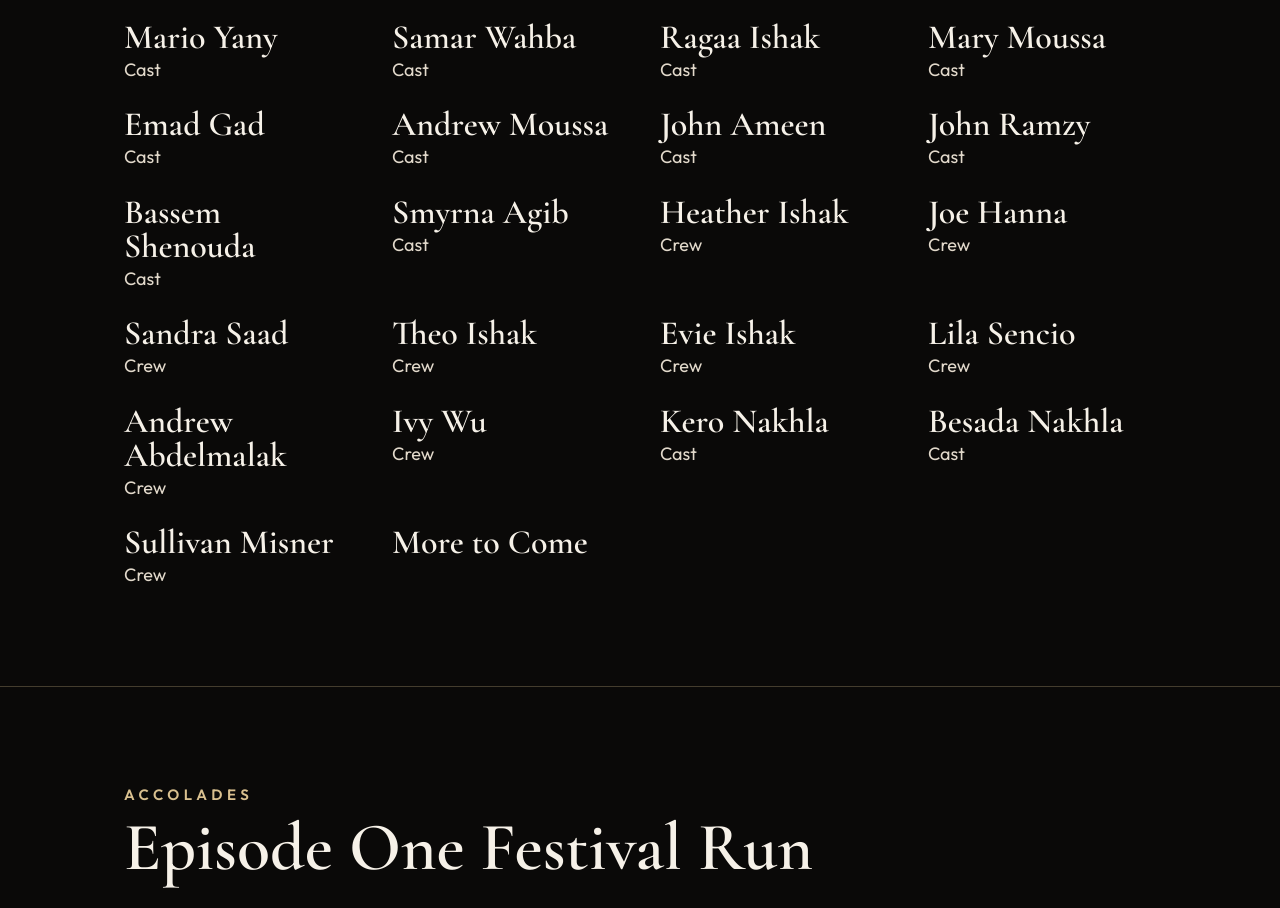
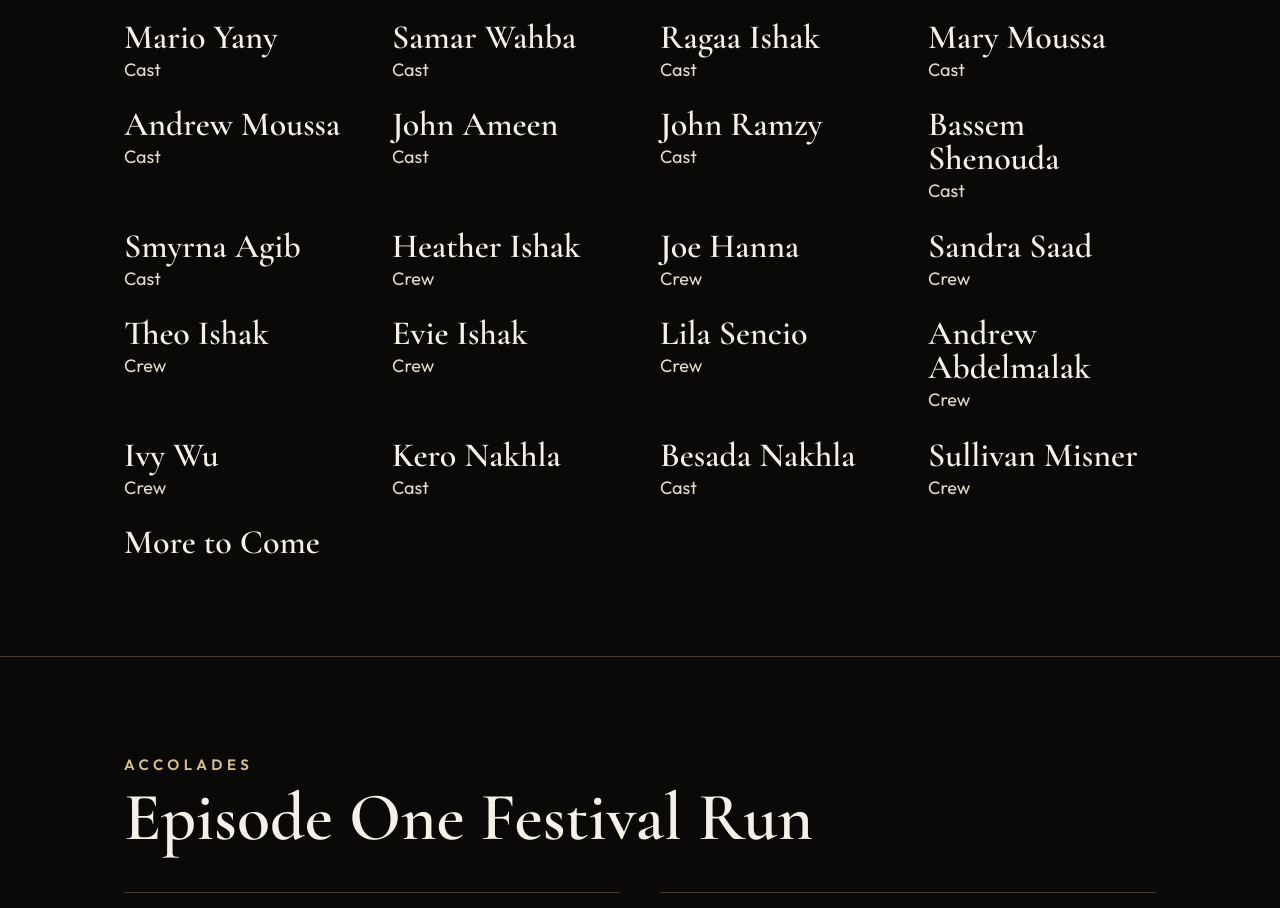
Before and after one commit to awishak/abouna, a website: page index.html in a window 1280 px wide. Shown: the part 5769-6677 px from the top of the page. Drawn offline with nearby package versions, Linux system fonts and the light colour scheme.

Commit message:
Cast and crew: Emad Gad off the grid, his call
Co-Authored-By: Claude Fable 5.1 <noreply@anthropic.com>

```diff
--- a/index.html
+++ b/index.html
@@ -84,7 +84,7 @@
 <section id="crew"><div class="wrap">
   <div class="head"><p class="label">Behind the Scenes</p><h2>Cast and Crew</h2></div>
   <div class="names">
-    <div><b>Andrew Ishak</b><span>Cast and crew</span></div><div><b>Dina Hanna</b><span>Cast</span></div><div><b>Sandra Adly</b><span>Cast</span></div><div><b>Sandy Elgendy</b><span>Cast</span></div><div><b>Mario Yany</b><span>Cast</span></div><div><b>Samar Wahba</b><span>Cast</span></div><div><b>Ragaa Ishak</b><span>Cast</span></div><div><b>Mary Moussa</b><span>Cast</span></div><div><b>Emad Gad</b><span>Cast</span></div><div><b>Andrew Moussa</b><span>Cast</span></div><div><b>John Ameen</b><span>Cast</span></div><div><b>John Ramzy</b><span>Cast</span></div><div><b>Bassem Shenouda</b><span>Cast</span></div><div><b>Smyrna Agib</b><span>Cast</span></div><div><b>Heather Ishak</b><span>Crew</span></div><div><b>Joe Hanna</b><span>Crew</span></div><div><b>Sandra Saad</b><span>Crew</span></div><div><b>Theo Ishak</b><span>Crew</span></div><div><b>Evie Ishak</b><span>Crew</span></div><div><b>Lila Sencio</b><span>Crew</span></div><div><b>Andrew Abdelmalak</b><span>Crew</span></div><div><b>Ivy Wu</b><span>Crew</span></div><div><b>Kero Nakhla</b><span>Cast</span></div><div><b>Besada Nakhla</b><span>Cast</span></div><div><b>Sullivan Misner</b><span>Crew</span></div><div><b>More to Come</b></div>
+    <div><b>Andrew Ishak</b><span>Cast and crew</span></div><div><b>Dina Hanna</b><span>Cast</span></div><div><b>Sandra Adly</b><span>Cast</span></div><div><b>Sandy Elgendy</b><span>Cast</span></div><div><b>Mario Yany</b><span>Cast</span></div><div><b>Samar Wahba</b><span>Cast</span></div><div><b>Ragaa Ishak</b><span>Cast</span></div><div><b>Mary Moussa</b><span>Cast</span></div><div><b>Andrew Moussa</b><span>Cast</span></div><div><b>John Ameen</b><span>Cast</span></div><div><b>John Ramzy</b><span>Cast</span></div><div><b>Bassem Shenouda</b><span>Cast</span></div><div><b>Smyrna Agib</b><span>Cast</span></div><div><b>Heather Ishak</b><span>Crew</span></div><div><b>Joe Hanna</b><span>Crew</span></div><div><b>Sandra Saad</b><span>Crew</span></div><div><b>Theo Ishak</b><span>Crew</span></div><div><b>Evie Ishak</b><span>Crew</span></div><div><b>Lila Sencio</b><span>Crew</span></div><div><b>Andrew Abdelmalak</b><span>Crew</span></div><div><b>Ivy Wu</b><span>Crew</span></div><div><b>Kero Nakhla</b><span>Cast</span></div><div><b>Besada Nakhla</b><span>Cast</span></div><div><b>Sullivan Misner</b><span>Crew</span></div><div><b>More to Come</b></div>
   </div>
   </div>
 </div></section>
```
